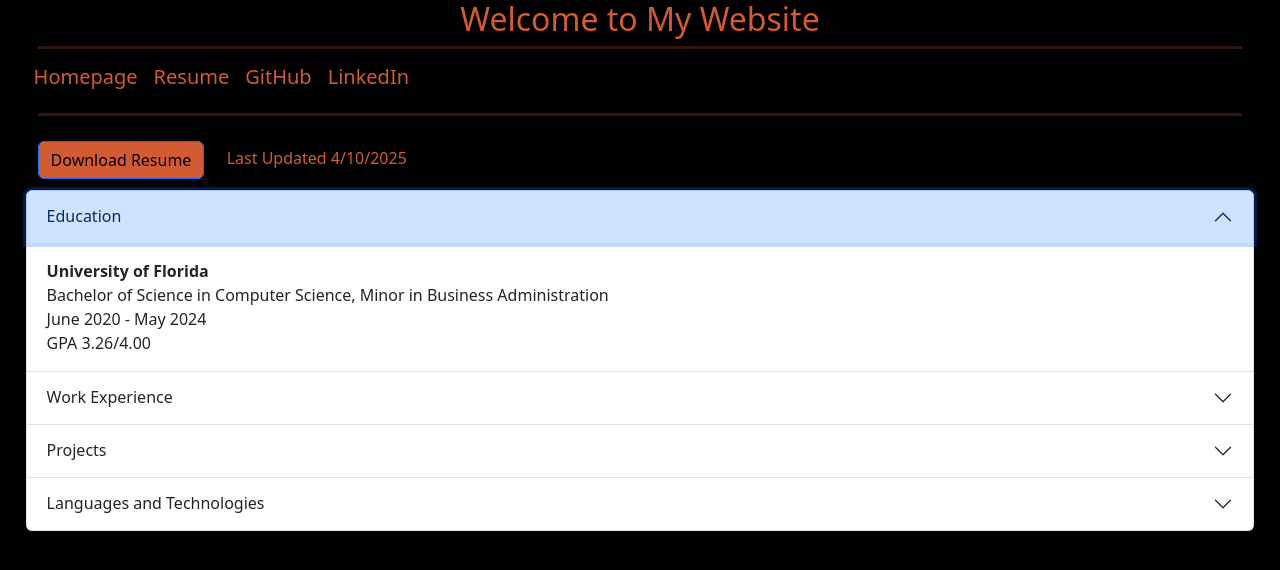
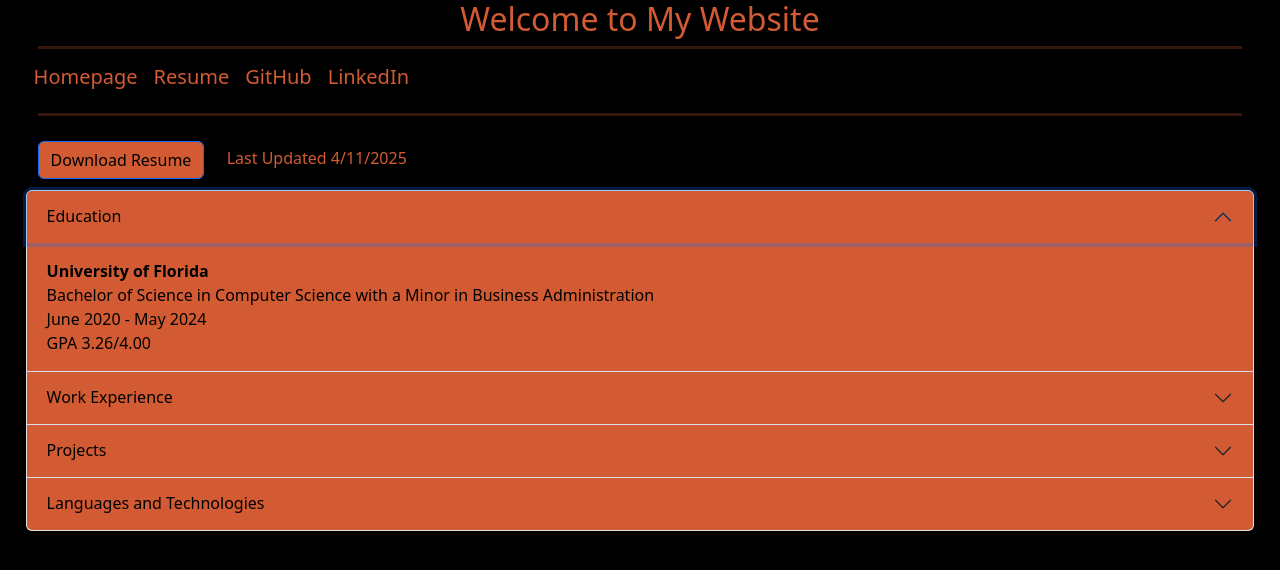
Before and after one commit to sambricker216/sambricker216.github.io, a React (Create React App) app: page /resume in a window 1280 px wide. Both pictures are taken after a click on the button "Education". Shown: the top 570 px of the page. Built offline with nearby package versions, Linux system fonts and the light colour scheme.

Commit message:
Resume page css

```diff
--- a/src/App.css
+++ b/src/App.css
@@ -33,7 +33,21 @@ h2.title {
   color: rgb(211, 91, 52) !important
 }
 
-.custom-accordion{
-  color:black !important;
+.accordion-button {
   background-color: rgb(211, 91, 52) !important;
+  color: black !important;
+  border-color: none;
 }
+
+.accordion-body {
+  background-color: rgb(211, 91, 52) !important;
+  color: black !important;
+}
+
+a:link{
+  color: black
+}
+
+a:visited{
+  color: black
+}
--- a/src/Pages/Resume.js
+++ b/src/Pages/Resume.js
@@ -29,16 +29,17 @@ function Resume(){
 		<div>
 			<Container style={{float: 'left'}}>
 					<Button onClick={resumeDownload}>Download Resume</Button>
-					<text style={{paddingLeft: '2%'}}>Last Updated 4/10/2025</text>
+					<text style={{paddingLeft: '2%'}}>Last Updated 4/11/2025</text>
 			</Container>
 			<br></br>
-			<Accordion class='accordion' style={{paddingTop: '2%'}}>
+			<Accordion style={{paddingTop: '2%'}}>
 				<Accordion.Item eventKey='0'>
 					<Accordion.Header>Education</Accordion.Header>
 					<Accordion.Body>
 						<b>University of Florida</b>
 						<br/>
-						<text>Bachelor of Science in Computer Science, Minor in Business Administration</text>
+						<text>Bachelor of Science in Computer Science with a
+							Minor in Business Administration</text>
 						<br/>
 						<text>June 2020 - May 2024</text>
 						<br/>
```
Also changed, not shown: 1 other file (tests, documents, lock files or other folders).
